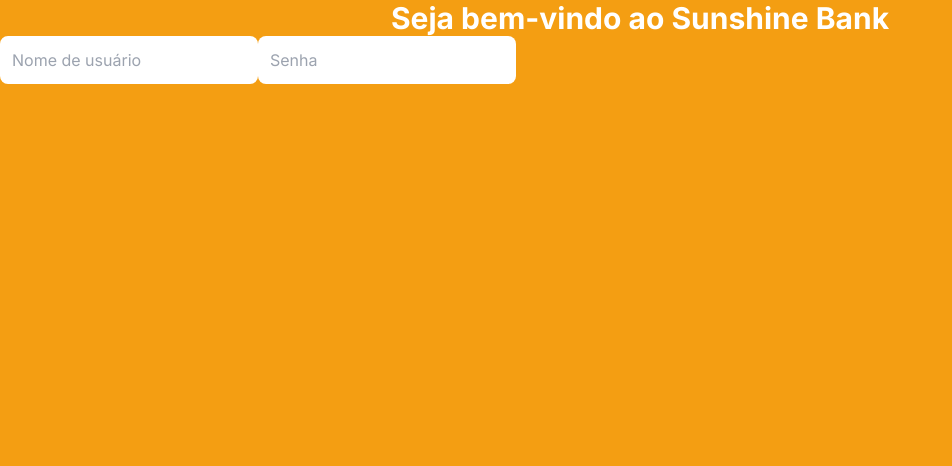
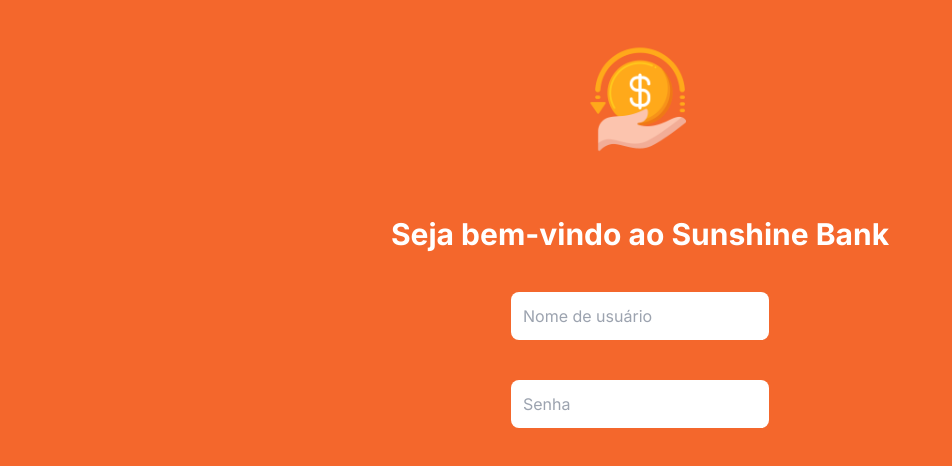
Before and after one commit to DarlanSantosCarvalho/woovi, a Next.js app in the folder woovi_app/: page / in a window 1280 px wide. Shown: the top 466 px of the page, without its empty margins (0-952 px from the left). Built offline with nearby package versions, Linux system fonts and the light colour scheme.

Commit message:
Feat: adição de novo logo e input

```diff
--- a/woovi_app/src/app/layout.tsx
+++ b/woovi_app/src/app/layout.tsx
@@ -5,8 +5,8 @@
 const inter = Inter({ subsets: ["latin"] });
 
 export const metadata: Metadata = {
-  title: "Create Next App",
-  description: "Generated by create next app",
+  title: "Sunshine Bank",
+  description: "Um banco moderno para o seu dia-a-dia",
 };
 
 export default function RootLayout({
--- a/woovi_app/src/app/page.tsx
+++ b/woovi_app/src/app/page.tsx
@@ -1,24 +1,32 @@
 "use client";
-import Link from "next/link";
 import * as React from "react";
+import Logo from "../assets/Logo.png";
+import Image from "next/image";
 
 export default function mainPage() {
   return (
     <body>
       <main className="flex flex-col justify-between">
-        <h1 className="text-3xl text-center font-bold text-white">
+        <Image
+          className="mx-auto mt-10"
+          width={120}
+          height={120}
+          src={Logo}
+          alt="Logo da empresa"
+        />
+        <h1 className="text-3xl text-center mt-14 font-bold text-white">
           Seja bem-vindo ao Sunshine Bank
         </h1>
-        <div>
+        <div className="flex flex-col justify-center m-auto">
           <input
             type="text"
             placeholder="Nome de usuário"
-            className="p-3 rounded-lg"
+            className="p-3 mt-10 rounded-lg"
           />
           <input
             type="password"
             placeholder="Senha"
-            className="p-3 rounded-lg"
+            className="p-3 mt-10 rounded-lg"
           />
         </div>
       </main>
--- a/woovi_app/tailwind.config.ts
+++ b/woovi_app/tailwind.config.ts
@@ -9,7 +9,7 @@
   theme: {
     extend: {
       colors: {
-        amarelo: "#f49e12",
+        amarelo: "#f4672c",
       },
       backgroundImage: {
         "gradient-radial": "radial-gradient(var(--tw-gradient-stops))",
```
Also changed, not shown: woovi_app/src/assets/Logo.png, 1 other file (tests, documents, lock files or other folders).
